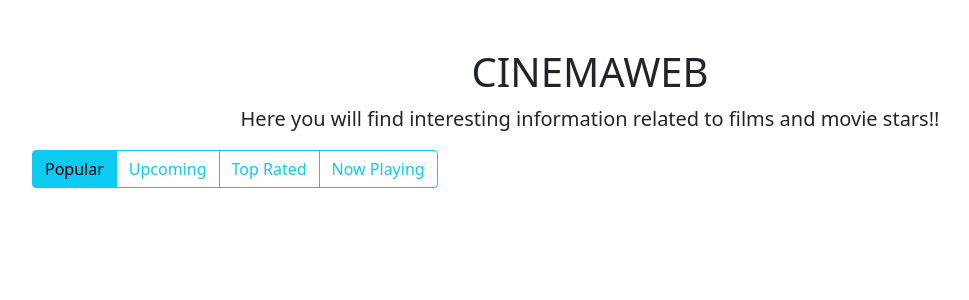
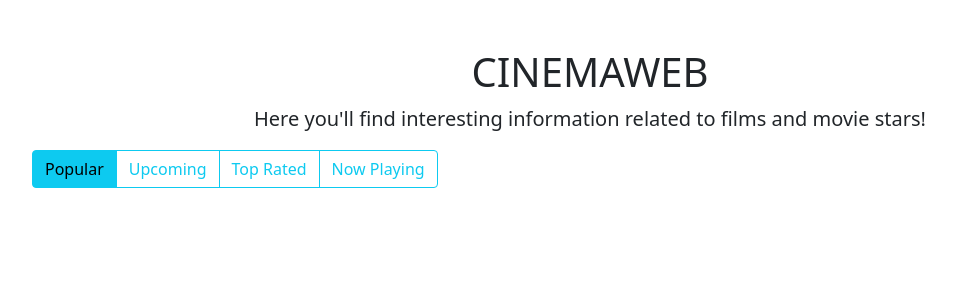
Before and after one commit to jagodajl/Cinemaweb, a Flask app: page / in a window 1280 px wide. Shown: the part 56-356 px from the top of the page, without its empty margins (50-1019 px from the left). Run offline with Flask 2, Linux system fonts and the light colour scheme; data that the repository does not hold is empty; some libraries are stand-ins or nearby versions.

Commit message:
refactoring HTML2

```diff
--- a/templates/homepage.html
+++ b/templates/homepage.html
@@ -5,7 +5,7 @@
 <div class="row">
     <div class="col-lg-12 text-center">
         <h1 class="mt-5">CINEMAWEB</h1>
-        <p class="lead">Here you will find interesting information related to films and movie stars!!</p>
+        <p class="lead">Here you'll find interesting information related to films and movie stars!</p>
     </div>
     <div class="col-lg-12 mb-4">
         <div class="btn-group" role="group">
```
